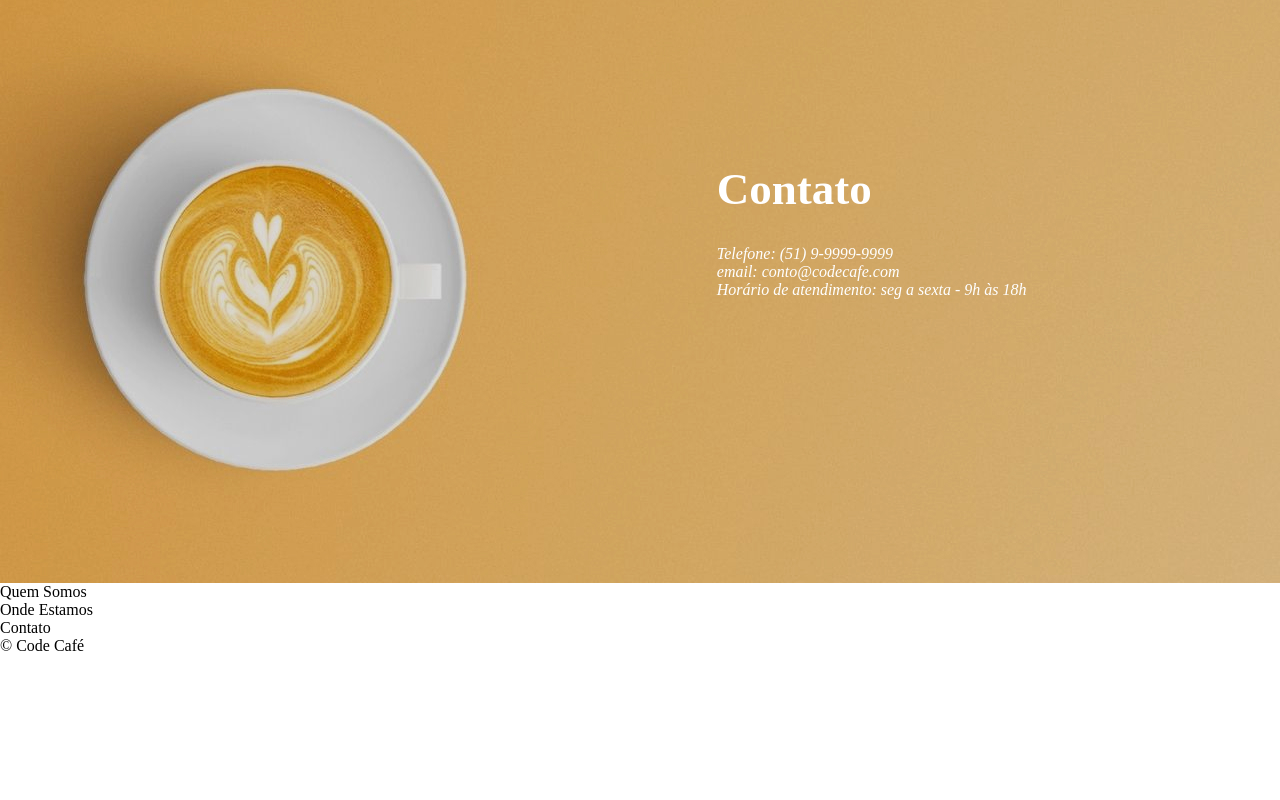
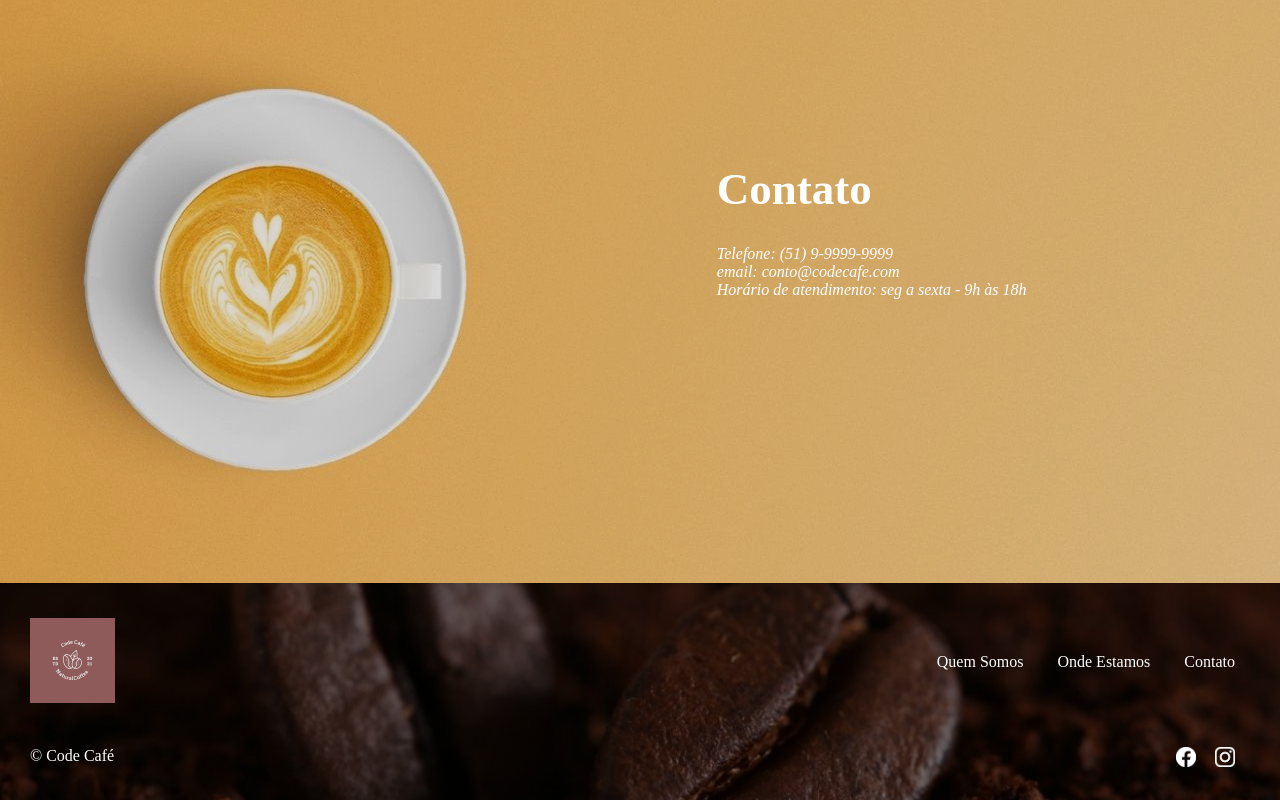
Before and after one commit to jvmausa/projeto-cafeteria, a plain HTML site: page index.html in a window 1280 px wide. Shown: the part 2781-3581 px from the top of the page. Before the commit the page ends 3436 px from the top, so only its background shows below. Drawn offline with Linux system fonts and the light colour scheme; a web font is replaced by a local one.

Commit message:
foot and social medias

```diff
--- a/index.html
+++ b/index.html
@@ -70,17 +70,27 @@
             </div>
         </section>
 
-        <footer>
-            <a href="http://"></a>
+        <footer class="rodape">
+            <a href="index.html" class="logo">
+                <img src="/src/images/logo.jpg" alt="">
+            </a>
 
             <ul>
-                <li><a href="http://">Quem Somos</a></li>
-                <li><a href="http://">Onde Estamos</a></li>
-                <li><a href="http://">Contato</a></li>
+                <li><a href="#quem-somos">Quem Somos</a></li>
+                <li><a href="#onde-estamos">Onde Estamos</a></li>
+                <li><a href="#contato">Contato</a></li>
             </ul>
 
-            <div class="redes-sociais"></div>
-            <div class="copyright">&#169 Code Café</div>
+            <div class="conteudo-de-baixo">
+                <div class="redes-sociais">
+                    <a href="#" target="_blank">
+                        <img class="facebook" title="logo Facebook" alt="logo facebook" src="src/images/face.png">
+                        <img class="instagram" title="logo Instagram" alt="logo instagram" src=" src/images/insta.png">
+                    </a>
+                    <a href="#" target="_blank"></a>
+                </div>
+                <div class="copyright">&#169 Code Café</div>
+            </div>
         </footer>
     </main>
 
--- a/src/css/style.css
+++ b/src/css/style.css
@@ -1,5 +1,6 @@
 body {
     max-width: 1440px;
+    margin: 0 auto;
 }
 
 .cabecalho {
@@ -134,3 +135,51 @@ body {
     top: 30%;
     left: 56%;
 }
+
+.rodape {
+    background: url(../images/fundo-rodape.jpg) center center no-repeat;
+    padding: 35px 30px;
+    background-size: cover;
+}
+
+.rodape ul {
+    float: right;
+    margin-top: 20px;
+    margin-left: 0px;
+
+}
+
+.rodape ul li {
+    display: inline-block;
+    padding: 15px;
+}
+
+.rodape ul li a {
+    color: white;
+
+}
+
+.rodape ul li a:hover {
+    font-weight: bold;
+
+}
+
+.rodape .copyright {
+    color: white;
+}
+
+.rodape .redes-sociais .facebook,
+.rodape .redes-sociais .instagram {
+    width: 20px;
+    height: 20px;
+    margin-right: 15px;
+}
+
+.rodape .redes-sociais {
+    float: right;
+    clear: both;
+}
+
+.rodape .conteudo-de-baixo {
+    margin-top: 40px;
+}
```
